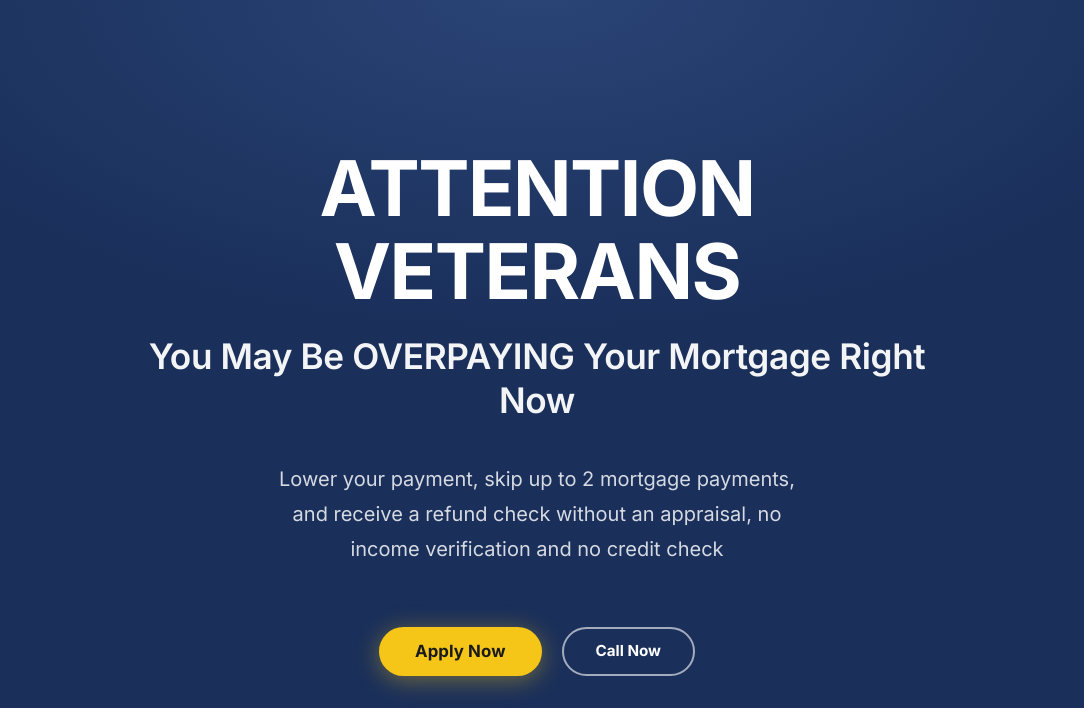
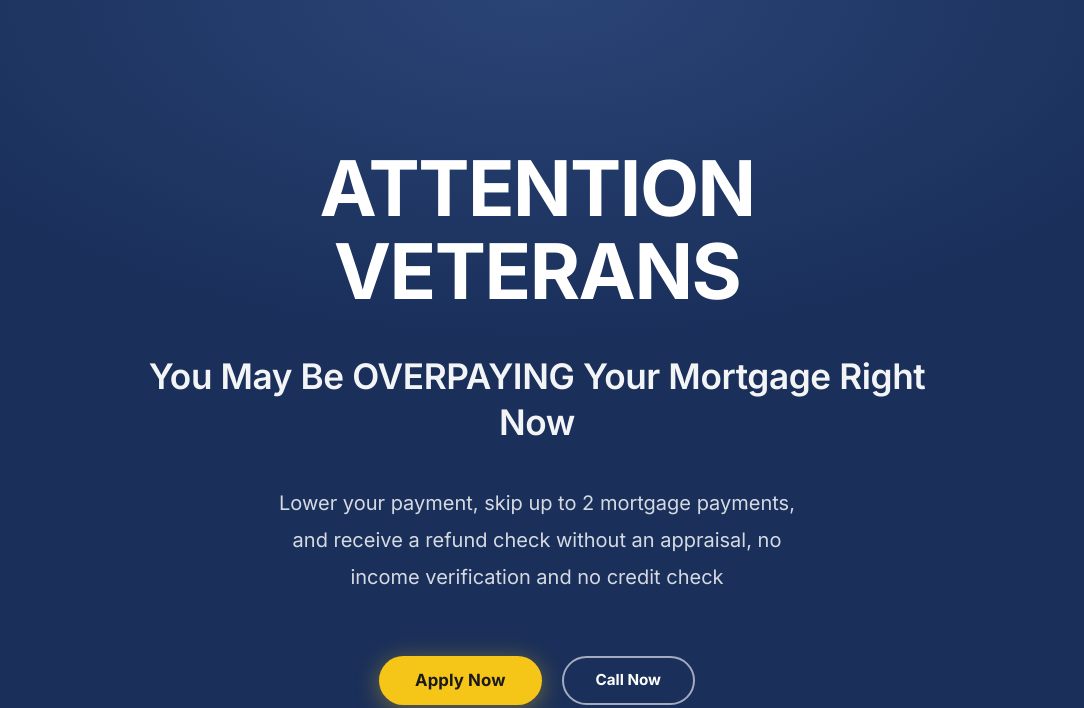
Before and after one commit to roserenuu/Veterans-own, a plain HTML site: page index.html in a window 1280 px wide. Shown: the part 92-800 px from the top of the page, without its empty margins (103-1187 px from the left). Drawn offline with Linux system fonts and the light colour scheme.

Commit message:
Increase hero vertical spacing (#4)
Co-authored-by: Claude <noreply@anthropic.com>

```diff
--- a/styles.css
+++ b/styles.css
@@ -427,8 +427,8 @@ p { font-weight: 300; }
   font-size: clamp(1.5rem, 4.5vw, 2.2rem);
   font-weight: 600;
   letter-spacing: -0.4px;
-  line-height: 1.25;
-  margin-top: 20px;
+  line-height: 1.3;
+  margin-top: 40px;
   color: rgba(255,255,255,0.95);
 }
 .hero-note {
@@ -450,7 +450,7 @@ p { font-weight: 300; }
   border: 1px solid rgba(255,255,255,0.20);
   margin-bottom: 22px;
 }
-.hero h1 { margin-bottom: 20px; text-align: center; }
+.hero h1 { margin-bottom: 48px; text-align: center; }
 .hero-sub {
   font-size: 1.1rem;
   font-weight: 300;
@@ -462,8 +462,8 @@ p { font-weight: 300; }
   font-size: clamp(1.1rem, 3.8vw, 1.35rem);
   font-weight: 400;
   color: rgba(255,255,255,0.82);
-  line-height: 1.75;
-  margin: 0 auto 36px;
+  line-height: 1.85;
+  margin: 0 auto 56px;
   max-width: 520px;
   text-align: center;
 }
```
